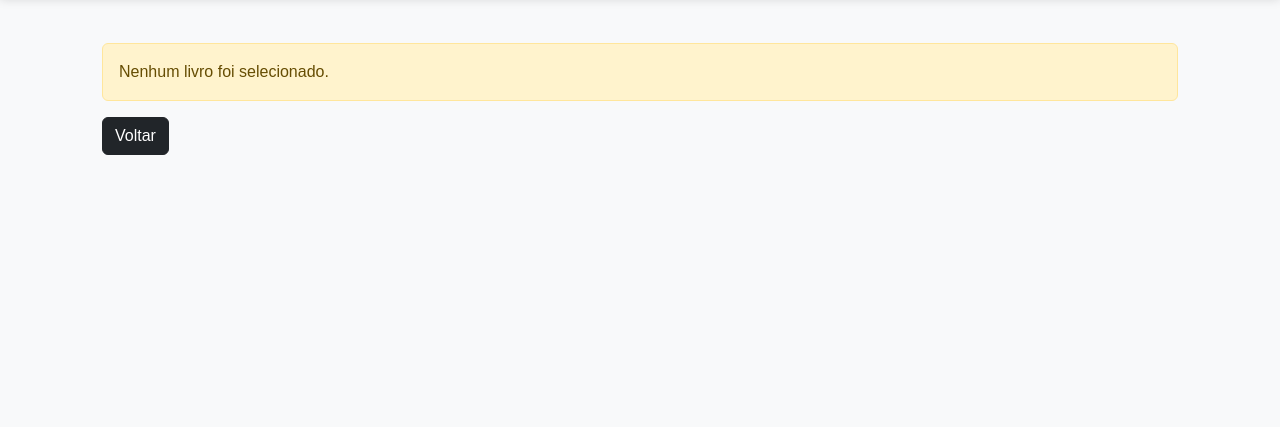
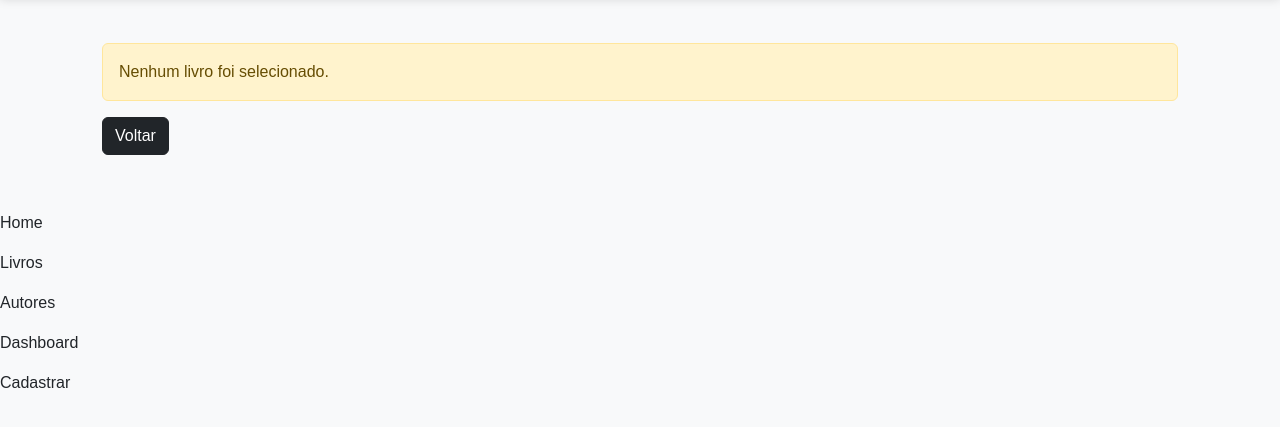
Before and after one commit to FelipeAquino-01/BookZone, a website: page public/detalhes.html in a window 1280 px wide. Shown: the part 61-488 px from the top of the page. Drawn offline with nearby package versions, Linux system fonts and the light colour scheme.

Commit message:
feat: adiciona link do dashboard no menu

```diff
--- a/public/detalhes.html
+++ b/public/detalhes.html
@@ -25,6 +25,28 @@
 
   <div id="detalhes-livro"></div>
 
+  <ul class="navbar-nav ms-auto">
+  <li class="nav-item">
+    <a class="nav-link" href="index.html">Home</a>
+  </li>
+
+  <li class="nav-item">
+    <a class="nav-link" href="#livros">Livros</a>
+  </li>
+
+  <li class="nav-item">
+    <a class="nav-link" href="#autores">Autores</a>
+  </li>
+
+  <li class="nav-item">
+    <a class="nav-link" href="dashboard.html">Dashboard</a>
+  </li>
+
+  <li class="nav-item">
+    <a class="nav-link" href="cadastro-livro.html">Cadastrar</a>
+  </li>
+</ul>
+
   <script src="js/detalhes.js"></script>
 
   <script
```
Also changed, not shown: public/cadastro-livro.html (+22 -0 lines), public/detalhes-autor.html (+22 -0 lines), public/index.html (+4 -3 lines).
